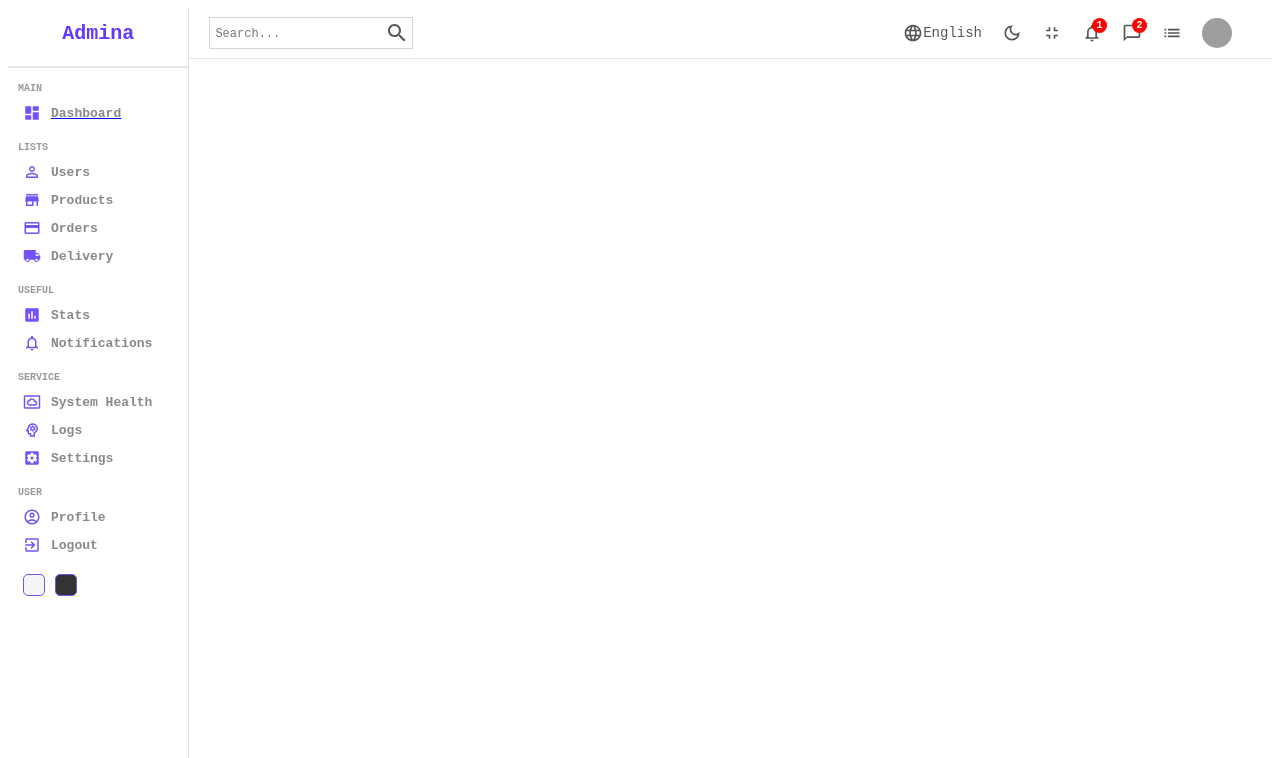
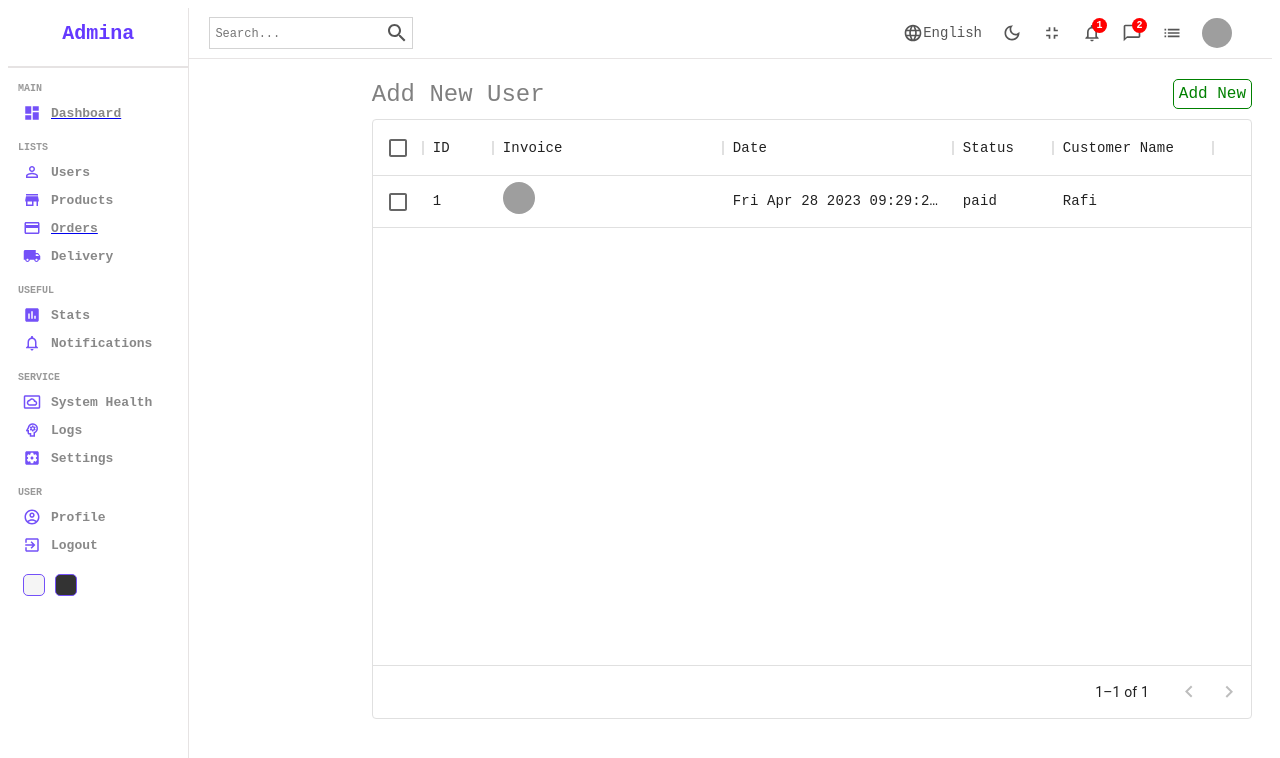
Before and after one commit to nishat-md-r-rafi/admin-dashboard, a React (Create React App) app: page /orders in a window 1280 px wide. Shown: the top 758 px of the page. Built offline with nearby package versions, Linux system fonts and the light colour scheme; grey boxes are pictures that could not be loaded; a web font is replaced by a local one.

Commit message:
order-page

```diff
--- a/src/App.js
+++ b/src/App.js
@@ -8,7 +8,7 @@ import { Sells } from './pages/sells/Sells';
 import { productInputs, userInputs } from "./fromSource";
 import { Todo } from "./pages/todo/Todo";
 import { Layout } from "./components/layout/Layout";
-import { userColumns, userRows, productsColumns, productsRows } from "./../src/datatablesource";
+import { userColumns, userRows, productsColumns, productsRows, ordersRows, ordersColumns } from "./../src/datatablesource";
 import User from "./pages/user/User";
 
 function App() {
@@ -35,8 +35,8 @@ function App() {
           <Route path="new" element={<New inputs={productInputs} title="Add New Product" />} />
         </Route>
 
-        <Route path="sells">
-          <Route index element={<Sells />} />
+        <Route path="orders">
+          <Route index element={<Lists columns={ordersColumns} rows={ordersRows} />} />
           <Route path=":productId" element={<Single />} />
           <Route path="new" element={<New />} />
         </Route>
--- a/src/components/sidebar/Sidebar.jsx
+++ b/src/components/sidebar/Sidebar.jsx
@@ -34,6 +34,7 @@ const Sidebar = () => {
             <span>Dashboard</span>
           </li>
           </Link>
+
           <p className="title">LISTS</p>
           <Link to="/users" style={{ textDecoration: "none" }}>
             <li>
@@ -41,16 +42,21 @@ const Sidebar = () => {
               <span>Users</span>
             </li>
           </Link>
+
           <Link to="/products" style={{ textDecoration: "none" }}>
             <li>
               <StoreIcon className="icon" />
               <span>Products</span>
             </li>
           </Link>
+
+          <Link to="/orders">
           <li>
             <CreditCardIcon className="icon" />
             <span>Orders</span>
           </li>
+          </Link>
+
           <li>
             <LocalShippingIcon className="icon" />
             <span>Delivery</span>
--- a/src/datatablesource.js
+++ b/src/datatablesource.js
@@ -126,7 +126,7 @@ export const userRows = [
   },
 ];
 
-
+// products columns
 export const productsColumns = [
   { field: "id", headerName: "ID", width: 70 },
   {
@@ -162,8 +162,8 @@ export const productsColumns = [
   },
 ];
 
+
 // products rows
-
 export const productsRows = [
   {
     id: 1,
@@ -174,3 +174,51 @@ export const productsRows = [
     brand: "Polo",
   },
 ];
+
+// orders columns
+export const ordersColumns = [
+  { field: "id", headerName: "ID", width: 70 },
+  {
+    field: "invoice",
+    headerName: "Invoice",
+    width: 230,
+    renderCell: (params) => {
+      return (
+        <div className="cellWithImg">
+          <Link to="/user">
+          <img className="cellImg" src={params.row.img} alt="avatar" />
+          </Link>
+          {params.row.name}
+        </div>
+      );
+    },
+  },
+  {
+    field: "date",
+    headerName: "Date",
+    width: 230,
+  },
+
+  {
+    field: "status",
+    headerName: "Status",
+    width: 100,
+  },
+  {
+    field: "customer",
+    headerName: "Customer Name",
+    width: 160,
+  },
+];
+
+// orders rows
+export const ordersRows = [
+  {
+    id: 1,
+    invoice: "INV-3030",
+    img: "https://images.pexels.com/photos/1820770/pexels-photo-1820770.jpeg?auto=compress&cs=tinysrgb&dpr=2&w=500",
+    date: new Date(),
+    status: "paid",
+    customer: "Rafi",
+  },
+];
```
